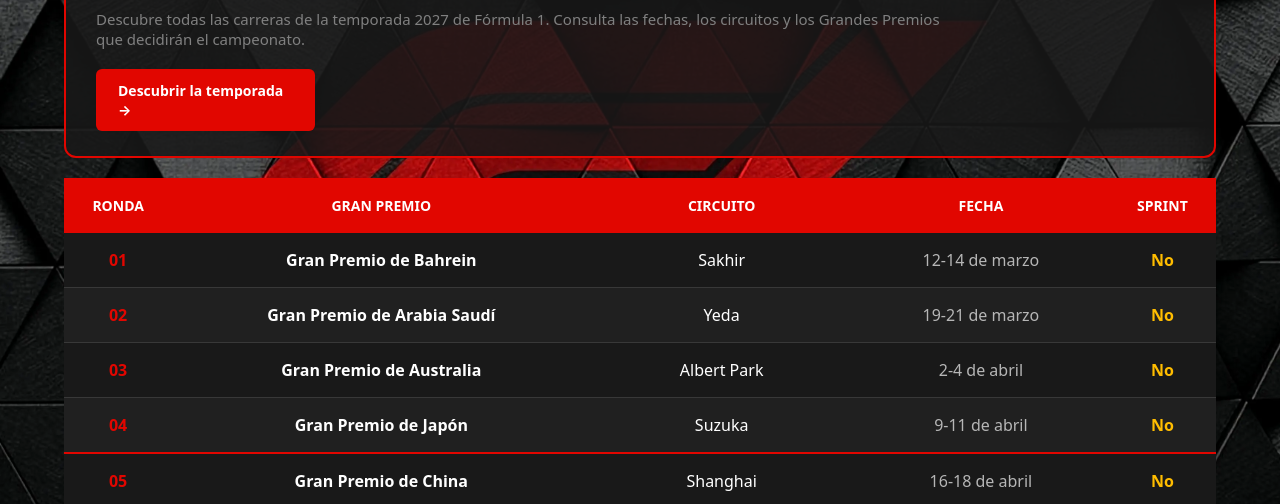
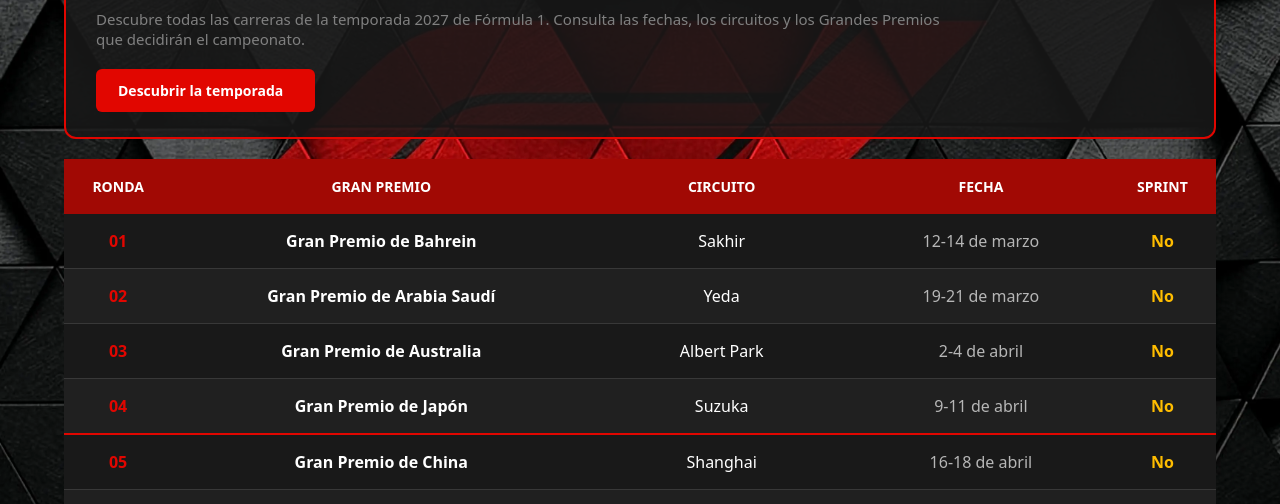
Before and after one commit to samuelvilruz-ux/samuelvilruz-ux.github.io, a plain HTML site: page calendario.html in a window 1280 px wide. Shown: the part 272-776 px from the top of the page. Drawn offline with Linux system fonts and the light colour scheme.

Commit message:
Add files via upload

```diff
--- a/calendario.css
+++ b/calendario.css
@@ -112,10 +112,10 @@ table {
     min-width: 650px;
 }
 thead {
-    background-color: #e10600;
+    background-color: #a10904;
 }
 tfoot {
-    background-color: #e10600;
+    background-color: #9b1611;
     font-weight: bold;
 }
 th {
--- a/calendario.html
+++ b/calendario.html
@@ -54,7 +54,7 @@
     <section class="presentacion">
         <h2>Calendario de Fórmula 1</h2>
         <p>Descubre todas las carreras de la temporada 2027 de Fórmula 1. Consulta las fechas, los circuitos y los Grandes Premios que decidirán el campeonato.</p>
-        <a href="temporada.html" class="boton">Descubrir la temporada →</a>
+        <a href="donde_ver.html" class="boton">Descubrir la temporada</a>
     </section>
     <section>
         <div class="tabla">
```
